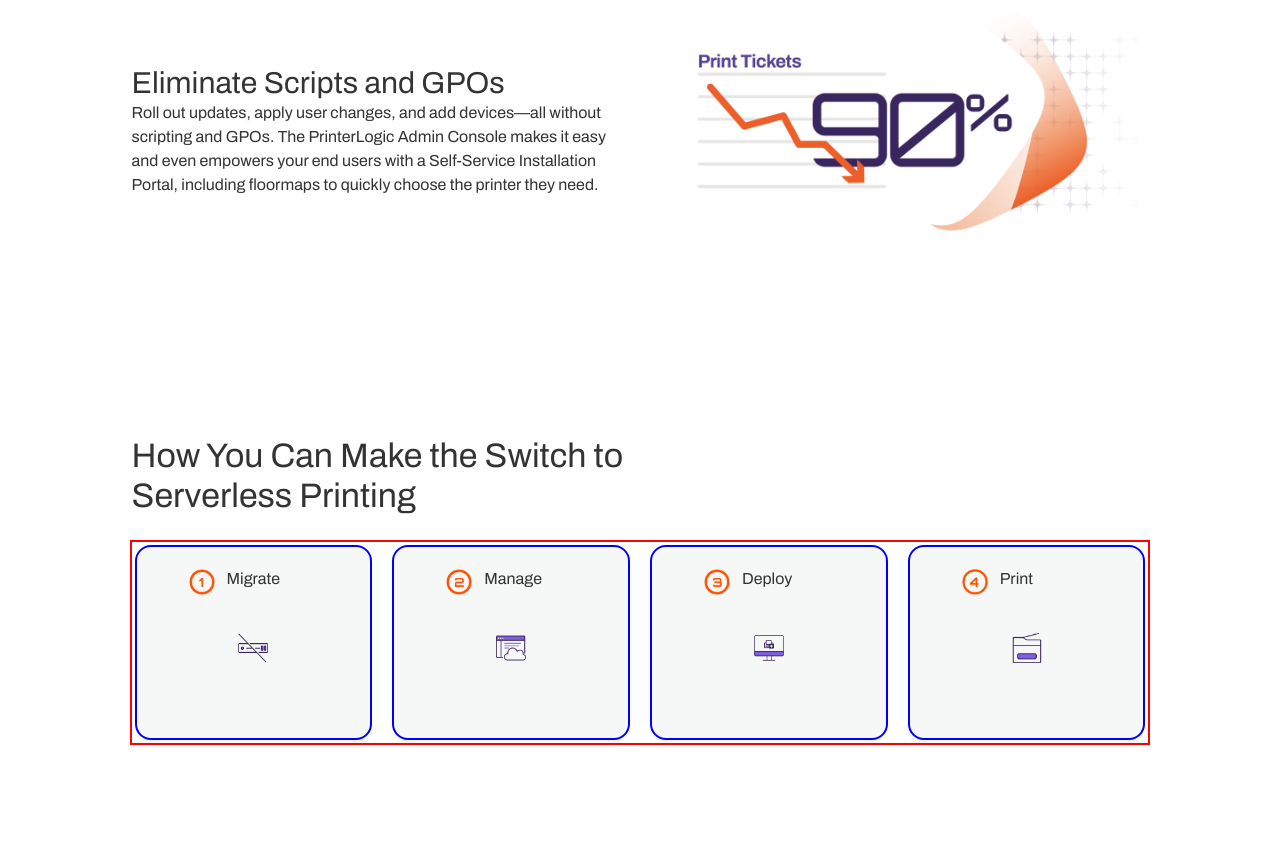
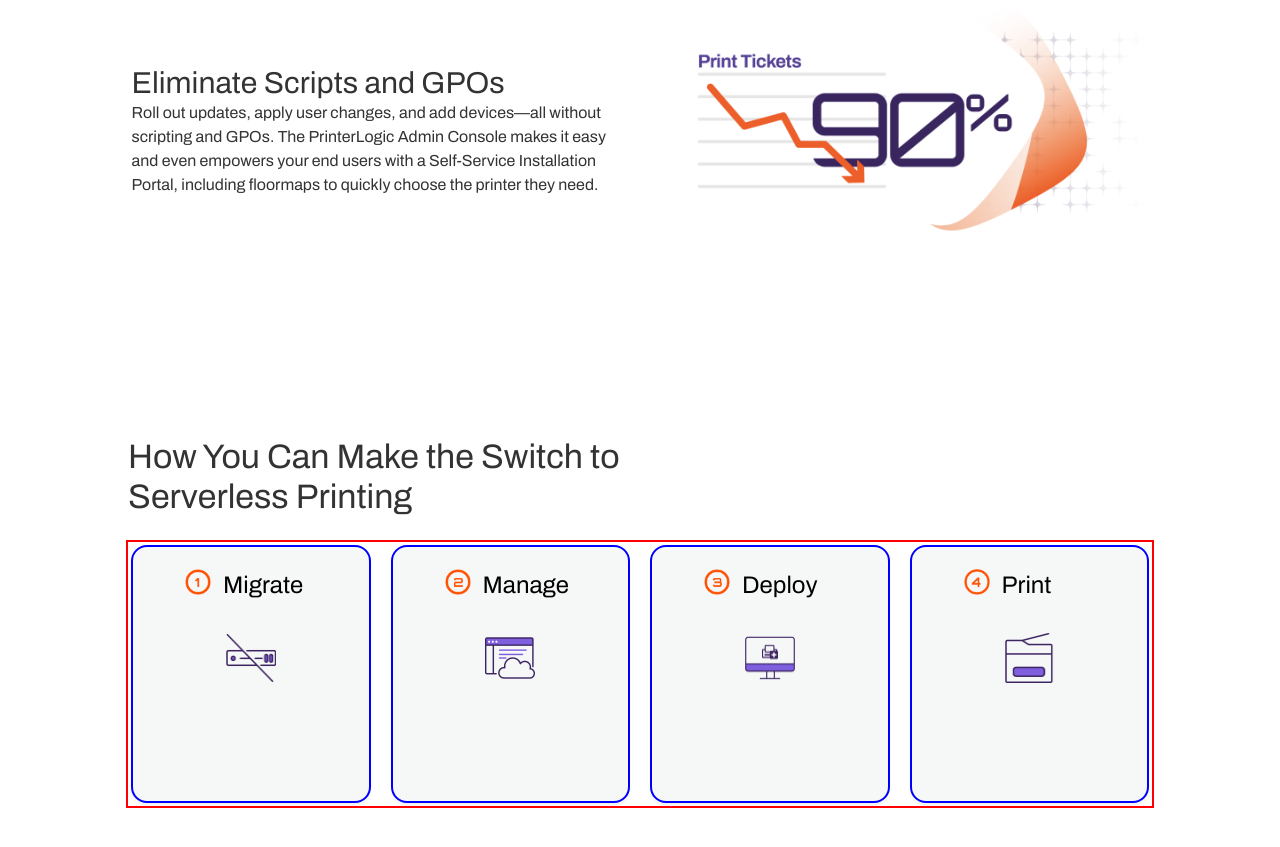
Before and after one commit to Tanner-Davison/vasion-copy, a Gatsby site: page / in a window 1280 px wide. Shown: the part 1879-2726 px from the top of the page. Built offline with nearby package versions, Linux system fonts and the light colour scheme; Gatsby itself is replaced by a stand-in of ours.

Commit message:
added a cool carasaoul:

```diff
--- /dev/null
+++ b/src/components/allModules/Card.js
@@ -0,0 +1,78 @@
+import styled, {css} from "styled-components";
+import React from "react";
+import { useState } from "react";
+
+const Card =(cardData)=>{
+    const [hover, setHover] =useState(false);
+    console.log(cardData.cardData.number)
+    return (
+      <CustomCard
+        key={cardData.cardData.id}
+        onMouseEnter={() => setHover(true)}
+        onMouseLeave={() => setHover(false)}
+        hover={hover}
+      >
+        <span id="cardHeader">
+          <img src={cardData.cardData.number} alt={'card-number'} />
+          <p>{cardData.cardData.title}</p>
+        </span>
+        <img id={"purple-logo"} src={cardData.cardData.image} alt={"title-representation"} />
+        {hover && <p>{cardData.cardData.contentHead}</p>}
+      </CustomCard>
+    )
+}
+
+export default Card;
+
+const CustomCard = styled.div`
+  position: relative;
+  display: flex;
+  width: 254px;
+  height: 254px;
+  padding: 20px 50px 30px 50px;
+  flex-direction: column;
+  align-items: center;
+  gap: 12px;
+  outline: 2px solid blue;
+  margin: 5px;
+  border-radius: 14px;
+  background: #f6f7f7;
+  box-shadow: 0px 4px 4px 0px rgba(0, 0, 0, 0.08);
+  transition: width 1s ease-in-out, height 1s ease-in-out;
+
+  img {
+    position: relative;
+    display: flex;
+    height: auto;
+    width: 30px;
+  }
+  #purple-logo {
+    height: 50px;
+    width: 50px;
+  }
+  #cardHeader {
+    position: relative;
+    display: flex;
+    width: 100%;
+    height: fit-content;
+    gap: 10px;
+  }
+  #cardHeader > p {
+    font-family: Archivo;
+    font-style: normal;
+    font-weight: 700;
+    font-size: 24px;
+    line-height: 36px;
+    color: black;
+  }
+  @media screen and (min-width: 1441px) {
+    padding: 20px 40px 30px 50px;
+    gap: 12px;
+  }
+  ${({ hover }) =>
+    hover &&
+    css`
+      height:400px;
+      width: 300px;
+    `}
+`
--- a/src/components/allModules/FourOption.js
+++ b/src/components/allModules/FourOption.js
@@ -1,20 +1,20 @@
 import React from "react"
+import { useState } from "react";
 import styled from "styled-components"
 import FourOptionData from "./FourOptionHelper/FourOptionData"
+import Card from './Card.js'
+const FourOption = () => {
+    const [hover, setHover] = useState(false);
 
-const FourOption = () => {
   return (
     <IconDrop>
       <h3>How You Can Make the Switch to Serverless Printing</h3>
       <DropDownWrapper>
         {FourOptionData.map(card => {
           return (
-            <Card>
-              <span id="CardHeader">
-                <img src={card.number} /> <p>{card.title}</p>
-              </span>
-              <img src={card.image} alt={"title-representation"} />
-            </Card>
+            <Card
+            key={card.id}
+            cardData={card} />
           )
         })}
       </DropDownWrapper>
@@ -26,10 +26,10 @@ export default FourOption
 const IconDrop = styled.div`
   display: flex;
   flex-direction: column;
-  height: 50vw;
+  height: fit-content;
   gap: 2vw;
   width: 100%;
-  padding: 6.944vw 10.278vw;
+  padding: 7vw 10vw;
   margin-bottom: 0px;
 
   h3 {
@@ -55,50 +55,3 @@ const DropDownWrapper = styled.div`
   gap: 14px;
   outline: 2px solid red;
 `
-const Card = styled.div`
-  position: relative;
-  display: flex;
-  width: 254px;
-  height: 191px;
-  padding: 20px 50px 30px 50px;
-  flex-direction: column;
-  align-items: center;
-  gap: 12px;
-  outline: 2px solid blue;
-  margin: 5px;
-  border-radius: 14px;
-  background: #f6f7f7;
-  box-shadow: 0px 4px 4px 0px rgba(0, 0, 0, 0.08);
-  element.style {
-    width: 254px;
-    height: 191px;
-  }
-  img {
-    position: relative;
-    display: flex;
-
-    height: 30px;
-    width: 30px;
-  }
-  #CardHeader {
-    position: relative;
-    display: flex;
-    width: 100%;
-    height: fit-content;
-    gap: 10px;
-  }
-
-  @media screen and (min-width: 1441px) {
-    padding: 20px 40px 30px 50px;
-    gap: 12px;
-
-    #CardHeader > p {
-      font-family: Archivo;
-      font-style: normal;
-      font-weight: 700;
-      font-size: 24px;
-      line-height: 36px;
-      color: black;
-    }
-  }
-`
--- a/src/components/allModules/FourOptionHelper/FourOptionData.js
+++ b/src/components/allModules/FourOptionHelper/FourOptionData.js
@@ -24,7 +24,7 @@ const FourOptionData = [
       number: Two,
       title: "Manage",
       image: Manage,
-      contentHead: "Simplify your transition.",
+      contentHead: "StreamLine your management.",
       contentParagraph:
         "Automatically import your existing printer objects and eliminate all print servers. Easily add all printers and devices regardless of manufacturer or model.",
     },
@@ -33,7 +33,7 @@ const FourOptionData = [
       number:Three,
       title: "Deploy",
       image: Deploy,
-      contentHead: "Simplify your transition.",
+      contentHead: "Minimize IT needs.",
       contentParagraph:
         "Automatically import your existing printer objects and eliminate all print servers. Easily add all printers and devices regardless of manufacturer or model.",
     },
@@ -42,7 +42,7 @@ const FourOptionData = [
       number: Four,
       title: "Print",
       image: Print,
-      contentHead: "Simplify your transition.",
+      contentHead: "Maximize security.",
       contentParagraph:
         "Automatically import your existing printer objects and eliminate all print servers. Easily add all printers and devices regardless of manufacturer or model.",
     },
```
